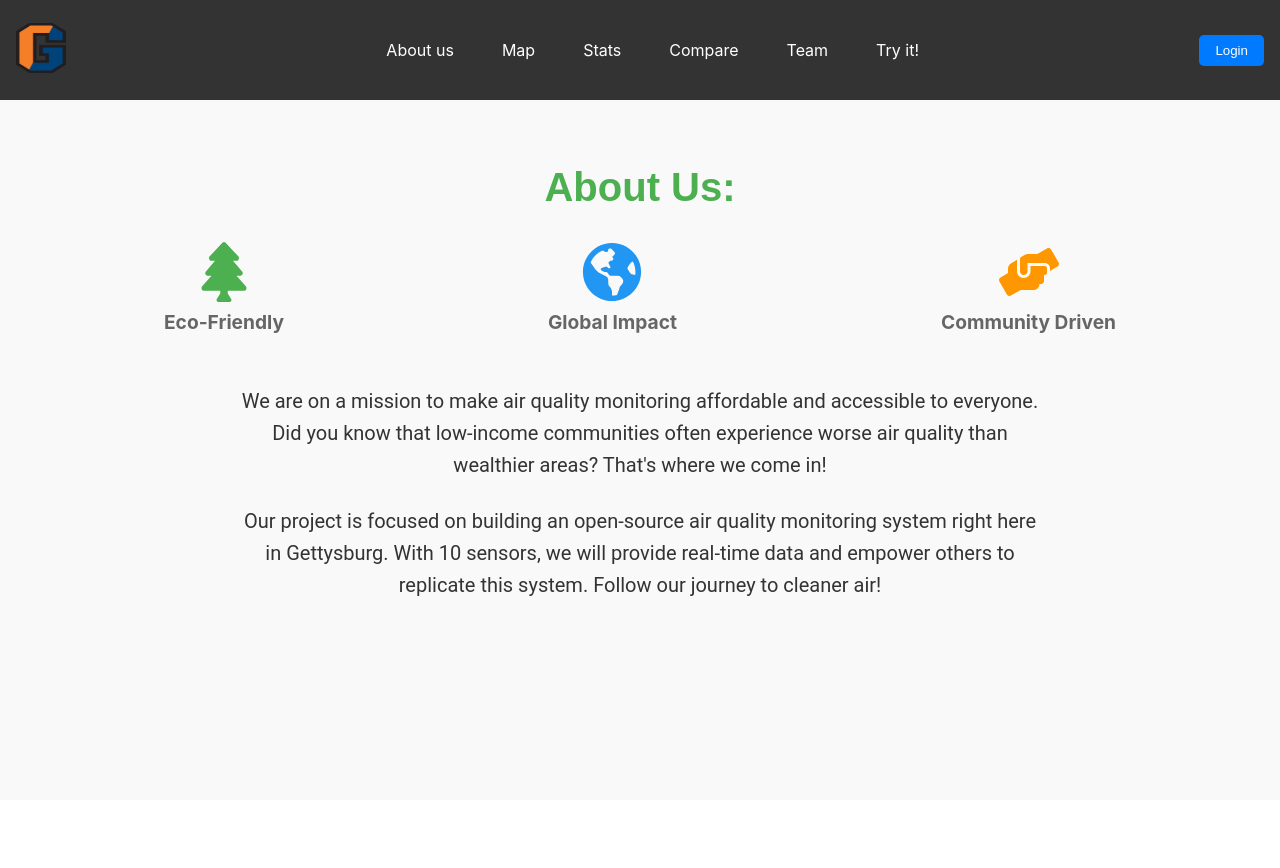
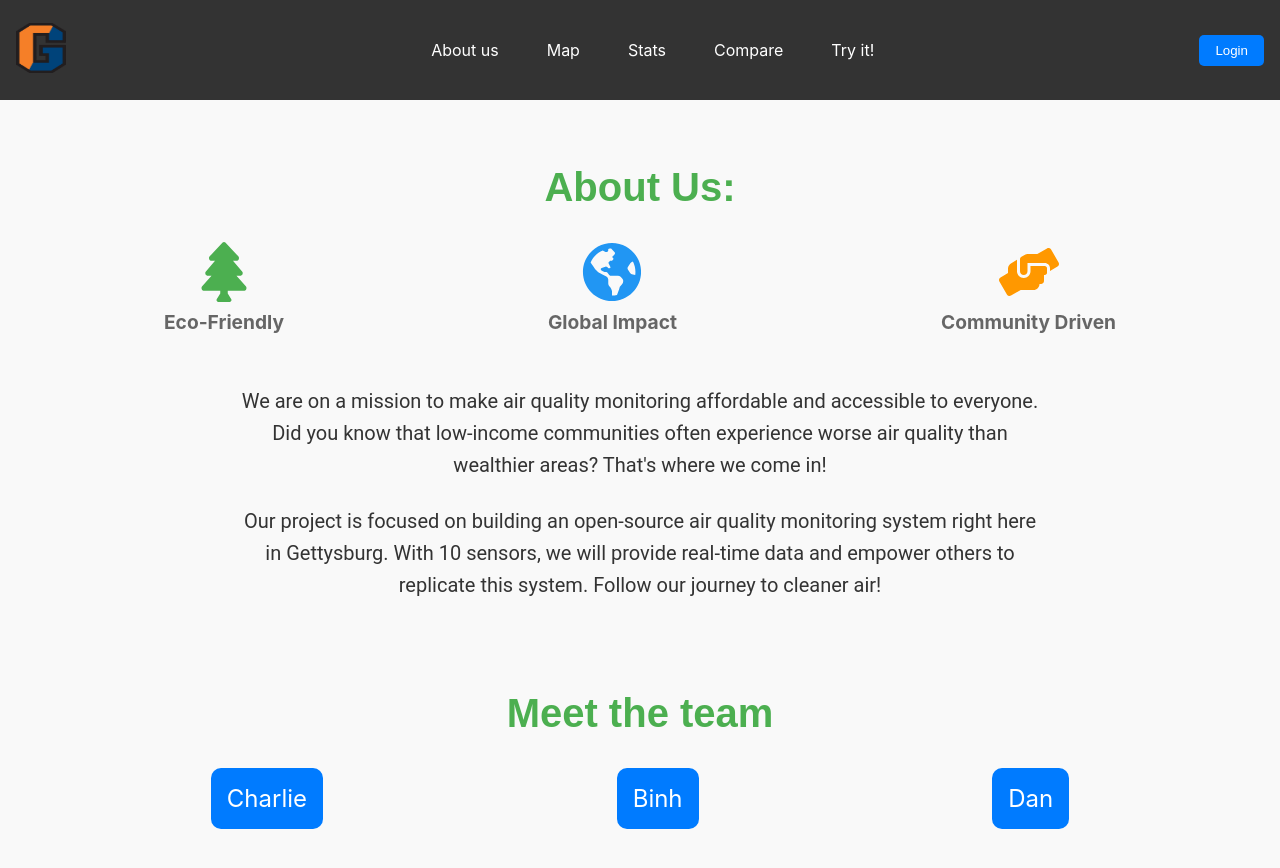
Before and after one commit to CharlieBoye8/air-quality-site, a React (Create React App) app: page / in a window 1280 px wide. Both pictures are taken after a click on the item "About us". Shown: the top 868 px of the page. Before the commit the page ends 800 px from the top, so only its background shows below. Built offline with nearby package versions, Linux system fonts and the light colour scheme.

Commit message:
Combined Team + AboutUs

```diff
--- a/src/App.js
+++ b/src/App.js
@@ -3,7 +3,6 @@ import './App.css';
 import Navbar from './components/Navbar';
 import Welcome from './components/Welcome';
 import Map from './components/Map';
-import Team from './components/Team';
 import Compare from './components/Compare';
 import AboutUs from './components/AboutUs';
 import Login from './components/Login';
@@ -26,8 +25,6 @@ function App() {
         break;
       case 'compare':
         return <Compare />;
-      case 'team':
-        return <Team />;
       case 'tryIt':
         // return <TryIt />;
         break;
--- a/src/components/AboutUs.js
+++ b/src/components/AboutUs.js
@@ -1,6 +1,6 @@
-import React from 'react';
-import { FaTree, FaGlobeAmericas, FaHandsHelping } from 'react-icons/fa';
-import '../styles/AboutUs.css';
+import React from "react";
+import { FaTree, FaGlobeAmericas, FaHandsHelping } from "react-icons/fa";
+import "../styles/AboutUs.css";
 
 const AboutUs = () => {
   return (
@@ -22,18 +22,28 @@ const AboutUs = () => {
       </div>
       <div className="abtText">
         <p>
-          We are on a mission to make air quality monitoring affordable and accessible to everyone.
-          Did you know that low-income communities often experience worse air quality than wealthier areas?
-          That's where we come in!
+          We are on a mission to make air quality monitoring affordable and
+          accessible to everyone. Did you know that low-income communities often
+          experience worse air quality than wealthier areas? That's where we
+          come in!
         </p>
         <p>
-          Our project is focused on building an open-source air quality monitoring system right here in Gettysburg.
-          With 10 sensors, we will provide real-time data and empower others to replicate this system.
+          Our project is focused on building an open-source air quality
+          monitoring system right here in Gettysburg. With 10 sensors, we will
+          provide real-time data and empower others to replicate this system.
           Follow our journey to cleaner air!
         </p>
       </div>
+      <div className="team-section">
+        <h2>Meet the team</h2>
+        <div className="team-members">
+          <div>Charlie</div>
+          <div>Binh</div>
+          <div>Dan</div>
+        </div>
+      </div>
     </section>
   );
-}
+};
 
 export default AboutUs;
--- a/src/components/Navbar.js
+++ b/src/components/Navbar.js
@@ -13,7 +13,6 @@ const Navbar = ({ setActiveComponent }) => {
         <li onClick={() => setActiveComponent('map')}>Map</li>
         <li onClick={() => setActiveComponent('stats')}>Stats</li>
         <li onClick={() => setActiveComponent('compare')}>Compare</li>
-        <li onClick={() => setActiveComponent('team')}>Team</li>
         <li>Try it!</li>
       </ul>
       <button className="login-btn" onClick={() => setActiveComponent('Login')}>Login</button>
--- a/src/components/Team.js
+++ /dev/null
@@ -1,17 +0,0 @@
-import React from 'react';
-import '../styles/Team.css';
-
-const Team = () => {
-  return (
-    <section className="team-section">
-      <h2>Meet the team</h2>
-      <div className="team-members">
-        <div>Charlie</div>
-        <div>Binh</div>
-        <div>Dan</div>
-      </div>
-    </section>
-  );
-}
-
-export default Team;
--- a/src/styles/AboutUs.css
+++ b/src/styles/AboutUs.css
@@ -43,3 +43,22 @@
   margin-bottom: 1.5rem;
   font-family: 'Roboto', sans-serif;
 }
+
+.team-section {
+  text-align: center;
+  padding: 2rem;
+}
+
+.team-members {
+  display: flex;
+  justify-content: space-around;
+  padding-top: 1rem;
+}
+
+.team-members div {
+  font-size: 1.5rem;
+  background-color: #007bff;
+  color: white;
+  padding: 1rem;
+  border-radius: 10px;
+}
--- a/src/styles/Login.css
+++ b/src/styles/Login.css
@@ -2,7 +2,7 @@ html, body {
     margin: 0;
     padding: 0;
     height: 100%;
-    overflow: hidden; /* Prevent overflow caused by body */
+    /* overflow: hidden; Prevent overflow caused by body */
 }
 
 .login-container {
--- a/src/styles/Team.css
+++ /dev/null
@@ -1,18 +0,0 @@
-.team-section {
-    text-align: center;
-    padding: 2rem;
-  }
-
-  .team-members {
-    display: flex;
-    justify-content: space-around;
-    padding-top: 1rem;
-  }
-
-  .team-members div {
-    font-size: 1.5rem;
-    background-color: #007bff;
-    color: white;
-    padding: 1rem;
-    border-radius: 10px;
-  }
```
